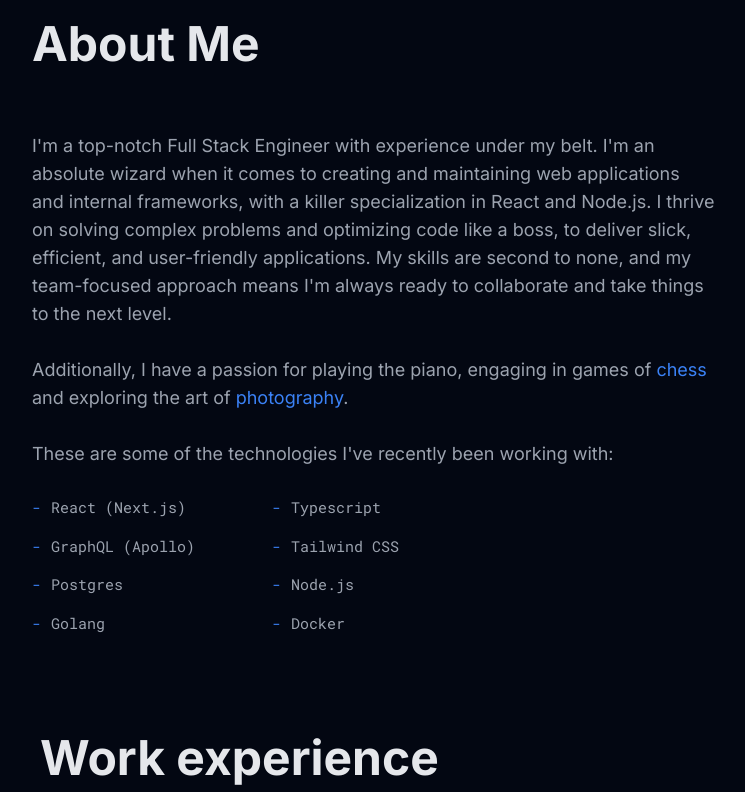
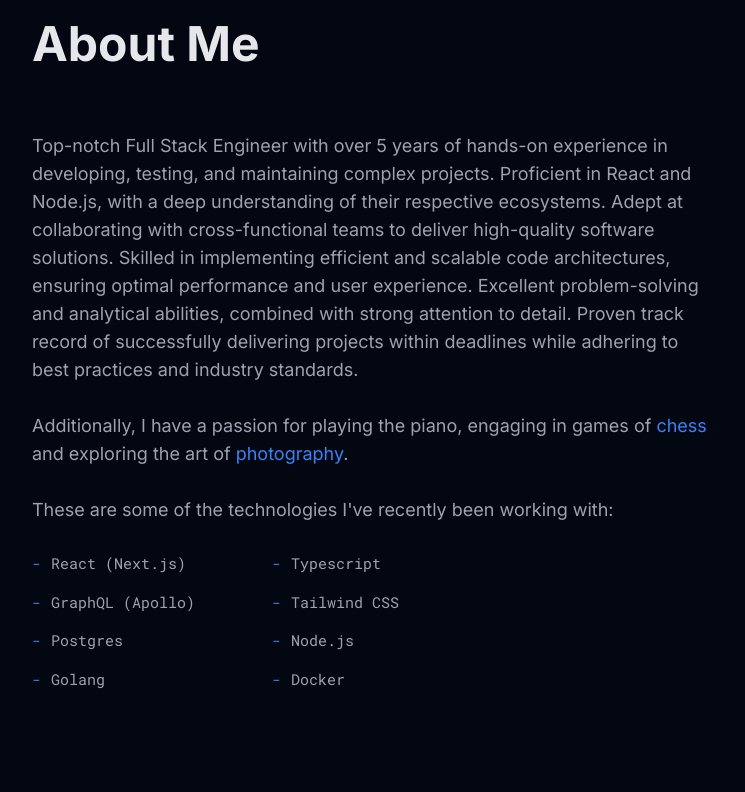
Before and after one commit to MattRoseDev/portfolio, a Next.js app: page / in a window 1280 px wide. Shown: the part 880-1672 px from the top of the page, without its empty margins (96-841 px from the left). Built offline with nearby package versions, Linux system fonts and the light colour scheme; what prettier-plugin-tailwindcss would draw is missing.

Commit message:
chore: improve texts

```diff
--- a/src/constants/index.ts
+++ b/src/constants/index.ts
@@ -76,14 +76,14 @@ export const JOBS: Job[] = [
     dates: { start: "2022-08-01" },
     descriptions: [
       "Enhanced the usage of TypeScript throughout the codebase, resulting in improved type safety and more maintainable code.",
-      "Developed a RESTful API using Nodejs and Express, allowing for easy integration with other services and platforms.",
+      "Developed and implemented a highly efficient and reusable component showcasing a complex user interface.",
       "Worked collaboratively with the UI and QA teams to identify and resolve issues, prioritize tasks, and deliver high-quality software products.",
     ],
     techStack: ["React.js", "Node.js", "MongoDB", "TypeScript"],
   },
   {
     company: "Pragmidea LTD",
-    role: "Full Stack Engineer",
+    role: "Frontend Engineer",
     labels: ["Full-time", "🏴󠁧󠁢󠁥󠁮󠁧󠁿 London", "Remote"],
     dates: { start: "2020-09-01", end: "2022-08-01" },
     descriptions: [
--- a/src/features/About/About.tsx
+++ b/src/features/About/About.tsx
@@ -10,14 +10,16 @@ export function About() {
       <div>
         <Title>About Me</Title>
         <Description className={styles.description}>
-          I&apos;m a top-notch Full Stack Engineer with experience under my
-          belt. I&apos;m an absolute wizard when it comes to creating and
-          maintaining web applications and internal frameworks, with a killer
-          specialization in React and Node.js. I thrive on solving complex
-          problems and optimizing code like a boss, to deliver slick, efficient,
-          and user-friendly applications. My skills are second to none, and my
-          team-focused approach means I&apos;m always ready to collaborate and
-          take things to the next level.
+          Top-notch Full Stack Engineer with over 5 years of hands-on experience
+          in developing, testing, and maintaining complex projects. Proficient
+          in React and Node.js, with a deep understanding of their respective
+          ecosystems. Adept at collaborating with cross-functional teams to
+          deliver high-quality software solutions. Skilled in implementing
+          efficient and scalable code architectures, ensuring optimal
+          performance and user experience. Excellent problem-solving and
+          analytical abilities, combined with strong attention to detail. Proven
+          track record of successfully delivering projects within deadlines
+          while adhering to best practices and industry standards.
           <br />
           <br />
           Additionally, I have a passion for playing the piano, engaging in
```
